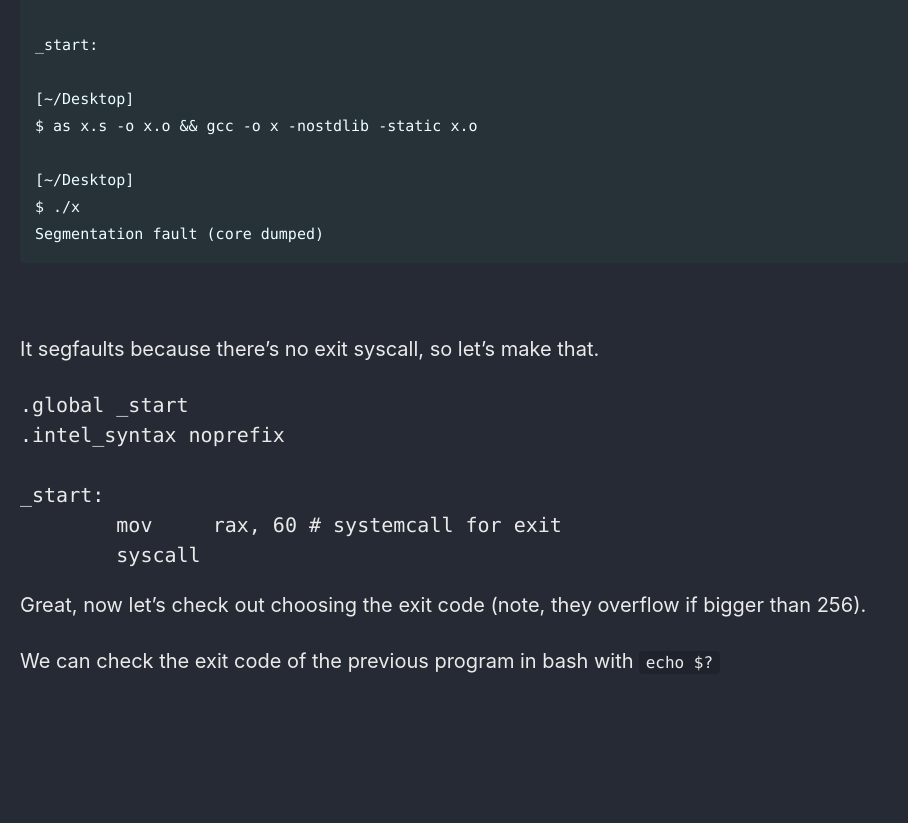
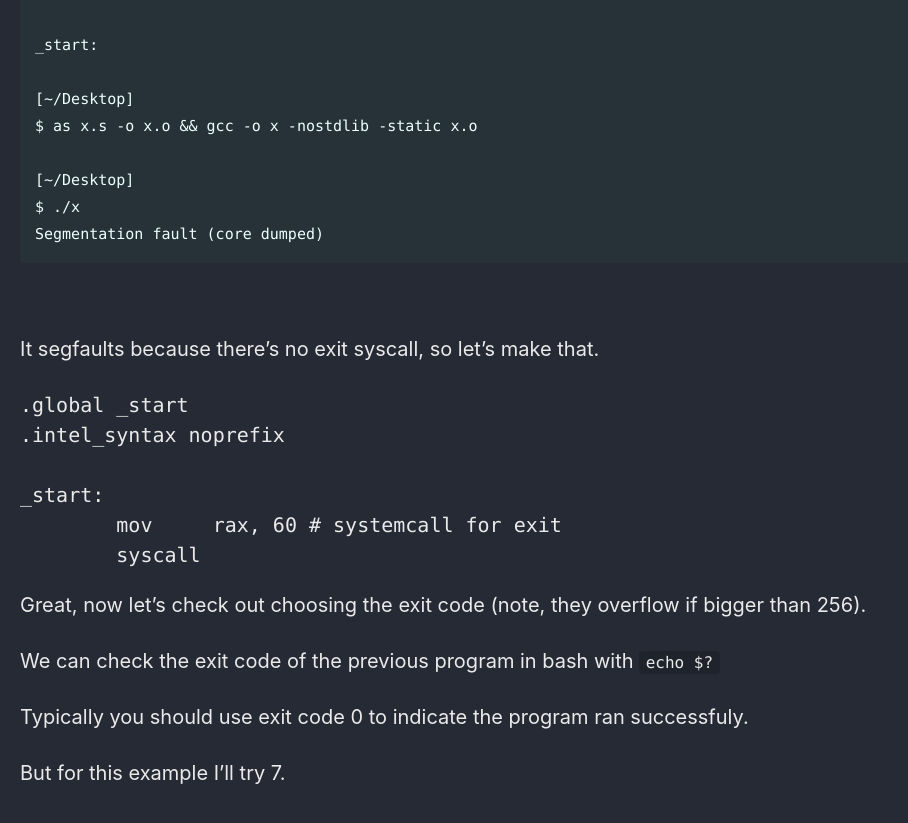
Before and after one commit to Connor-McCartney/Connor-McCartney.github.io, a Jekyll site: the page built from _pages/misc/assembly.md, in a window 1280 px wide and 900 px high, scrolled down 908 px. Shown: the top 823 px of the window, without its empty margins (0-908 px from the left). Built offline with Jekyll 4.4.1, drawn with Linux system fonts in a browser that asks for light colours; cached includes are drawn as plain includes; before the commit the page ends 1640 px from its top, so only the background shows below that.

Commit message:
Update assembly.md

```diff
--- a/_pages/misc/assembly.md
+++ b/_pages/misc/assembly.md
@@ -60,3 +60,9 @@ _start:
 Great, now let's check out choosing the exit code (note, they overflow if bigger than 256).
 
 We can check the exit code of the previous program in bash with `echo $?`
+
+Typically you should use exit code 0 to indicate the program ran successfuly.
+
+But for this example I'll try 7.
+
+<br>
```
